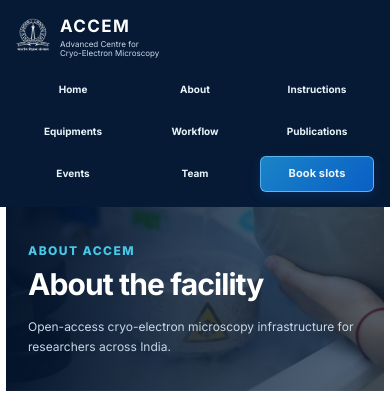
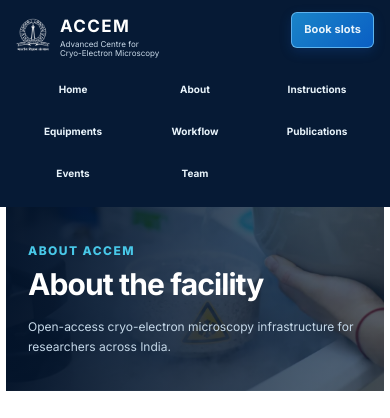
Before and after one commit to cryo-accem/Cryo-2.0, a Flask app: page /about in a window 390 px wide. Shown: the top 418 px of the page. Run offline with Flask 3, Linux system fonts and the light colour scheme; data comes from the database, SQL or seed files in the repository.

Commit message:
Move mobile booking button beside brand
Position the booking call-to-action at the top right on narrow screens while preserving the aligned navigation grid below.

Co-authored-by: Copilot <223556219+Copilot@users.noreply.github.com>

```diff
--- a/static/css/site.css
+++ b/static/css/site.css
@@ -187,12 +187,12 @@ a { color: inherit; }
   .event-photo img { height: 170px; }
 }
 @media (max-width: 480px) {
-  .header-inner { gap: 14px; padding: 12px 16px; }
+  .header-inner { position: relative; gap: 14px; padding: 12px 16px; }
   .brand-mark { width: 34px; height: 34px; }
   .brand strong { font-size: 17px; }
   .site-nav { display: grid; grid-template-columns: repeat(3, minmax(0, 1fr)); align-items: stretch; justify-content: stretch; gap: 6px 8px; flex-wrap: wrap; overflow: visible; font-size: 10px; }
   .site-nav a { display: flex; min-width: 0; min-height: 36px; align-items: center; justify-content: center; text-align: center; }
-  .site-nav .portal-link { width: 100%; padding: 6px 4px; line-height: 1.2; }
+  .site-nav .portal-link { position: absolute; top: 12px; right: 16px; width: auto; min-height: 36px; padding: 6px 12px; line-height: 1.2; }
   .workflow, .card-grid, .portal-grid, .footer-grid { grid-template-columns: 1fr; }
   .hero { min-height: 480px; }
   .hero-copy { padding: 42px 22px; }
```
